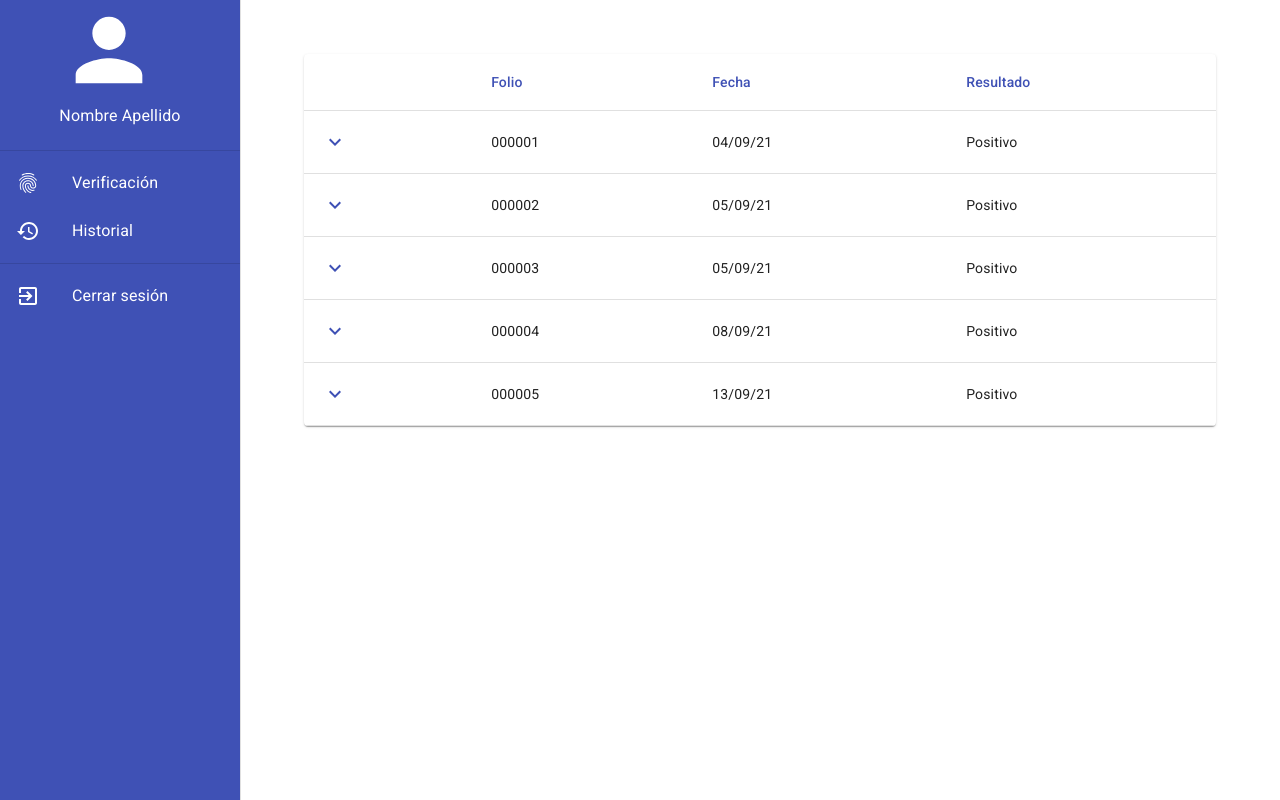
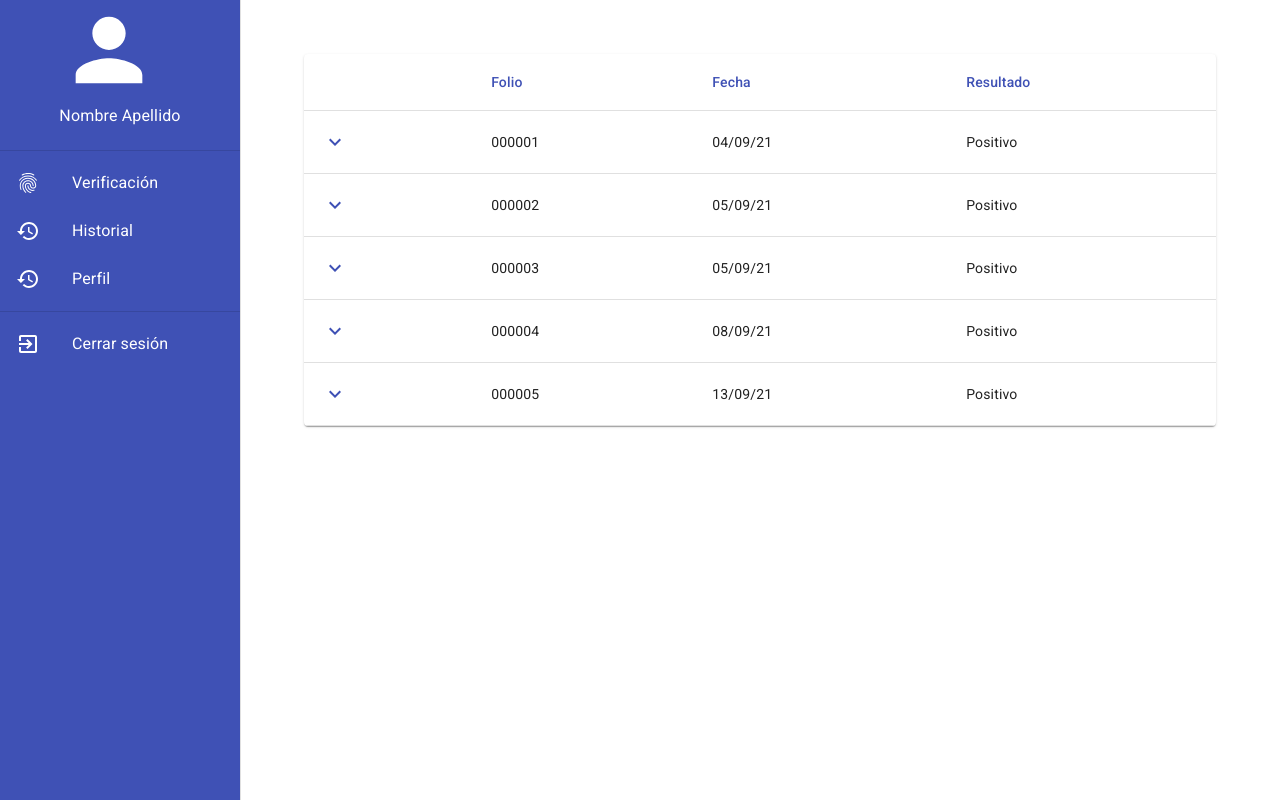
Before and after one commit to FernandoRdgzRob/verificacion_huella, a React (Create React App) app: page /historial in a window 1280 px wide. Built offline with nearby package versions, Linux system fonts and the light colour scheme.

Commit message:
Added profile to sidebar

```diff
--- a/src/components/Sidebar/Sidebar.js
+++ b/src/components/Sidebar/Sidebar.js
@@ -69,6 +69,11 @@ const Sidebar = (props) => {
       name: 'Historial',
       icon: <HistoryIcon style={{ color: '#ffffff' }} />,
       route: '/historial'
+    },
+    {
+      name: 'Perfil',
+      icon: <HistoryIcon style={{ color: '#ffffff' }} />,
+      route: '/Profile'
     }
   ]
 
```
